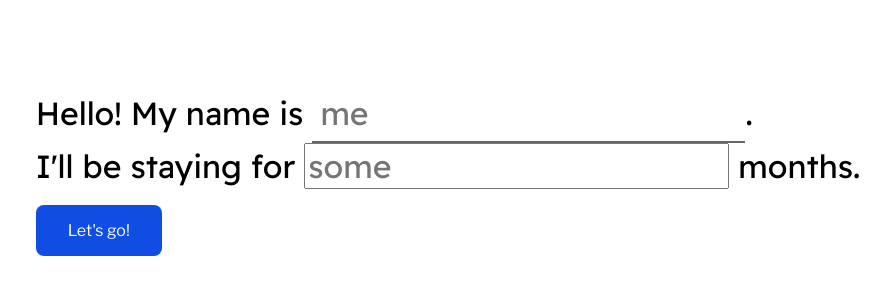
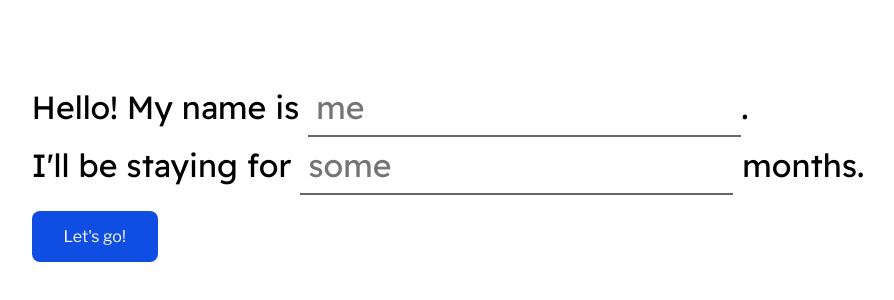
Before and after one commit to theavgeekbee/jsc-hack, a Next.js app: page /onboarding in a window 1280 px wide. Shown: the part 230-530 px from the top of the page, without its empty margins (192-1086 px from the left). Built offline with nearby package versions, Linux system fonts and the light colour scheme.

Commit message:
fix: onboarding bug

```diff
--- a/src/app/onboarding/page.css
+++ b/src/app/onboarding/page.css
@@ -1,3 +1,14 @@
+@keyframes fadeUpIn {
+    from {
+        opacity: 0;
+        transform: translateY(1rem);
+    }
+    to {
+        opacity: 1;
+        transform: translateY(0);
+    }
+}
+
 body {
     display: flex;
     flex-direction: column;
@@ -15,11 +26,13 @@ p, input {
     margin: 0;
 }
 
-input#name {
+input[type] {
     border: none;
     border-bottom: 2px solid var(--color-border);
     border-radius: 0;
     width: fit-content;
+
+    padding: 0.5rem;
 
     &:focus {
         outline: none;
@@ -32,3 +45,18 @@ button {
     font-size: 1rem;
     padding: 1rem 2rem;
 }
+
+p:first-child {
+    animation: fadeUpIn .75s ease-out forwards;
+}
+
+p:nth-child(2) {
+    opacity: 0;
+    animation: fadeUpIn .75s ease-out forwards;
+    animation-delay: 0.20s;
+}
+button {
+    opacity: 0;
+    animation: fadeUpIn .75s ease-out forwards;
+    animation-delay: 0.40s;
+}
--- a/src/app/onboarding/page.tsx
+++ b/src/app/onboarding/page.tsx
@@ -1,16 +1,16 @@
-'use client';
+"use client";
 import Button from "@/components/Button";
-import {redirect} from "next/navigation";
+import { redirect } from "next/navigation";
 
-import './page.css';
-import {FormEvent} from "react";
+import "./page.css";
+import { FormEvent } from "react";
 
 export default function Onboarding() {
   function submitForm(event: FormEvent<HTMLFormElement>) {
     event.preventDefault();
     const data = new FormData(event.currentTarget);
 
-        if (!data.has("name") || !data.has("length")) {
+    if (!data.has("name") || !data.has("mission_length")) {
       return;
     }
 
@@ -19,20 +19,37 @@ export default function Onboarding() {
 
     fetch("/api/update_profile", {
       method: "POST",
-            body: JSON.stringify({name, mission_length: length}),
+      body: JSON.stringify({ name, mission_length: length }),
     })
       .then((response) => response.ok)
-            .then(res => res)
-            .then(() => {redirect("/")})
+      .then((res) => res)
+      .then(() => {
+        redirect("/");
+      });
   }
 
   return (
     <section>
       <form onSubmit={submitForm}>
-                <p>Hello! My name is <input id={"name"} type={"text"} placeholder={"me"} name={"name"} />.</p>
-                <p>I'll be staying for <input id={"length"} type={"number"} placeholder={"some"} name={"mission_length"} /> months.</p>
+        <p>
+          Hello! My name is{" "}
+          <input id={"name"} type={"text"} placeholder={"me"} name={"name"} />.
+        </p>
+        <p>
+          I'll be staying for{" "}
+          <input
+            id={"length"}
+            type={"number"}
+            placeholder={"some"}
+            name={"mission_length"}
+            min={1}
+          />{" "}
+          months.
+        </p>
 
-                <Button variant={"primary"} type={"submit"} >Let&#39;s go!</Button>
+        <Button variant={"primary"} type={"submit"}>
+          Let&#39;s go!
+        </Button>
       </form>
     </section>
   );
```
Lines whose indentation alone changed are shown as unchanged.
